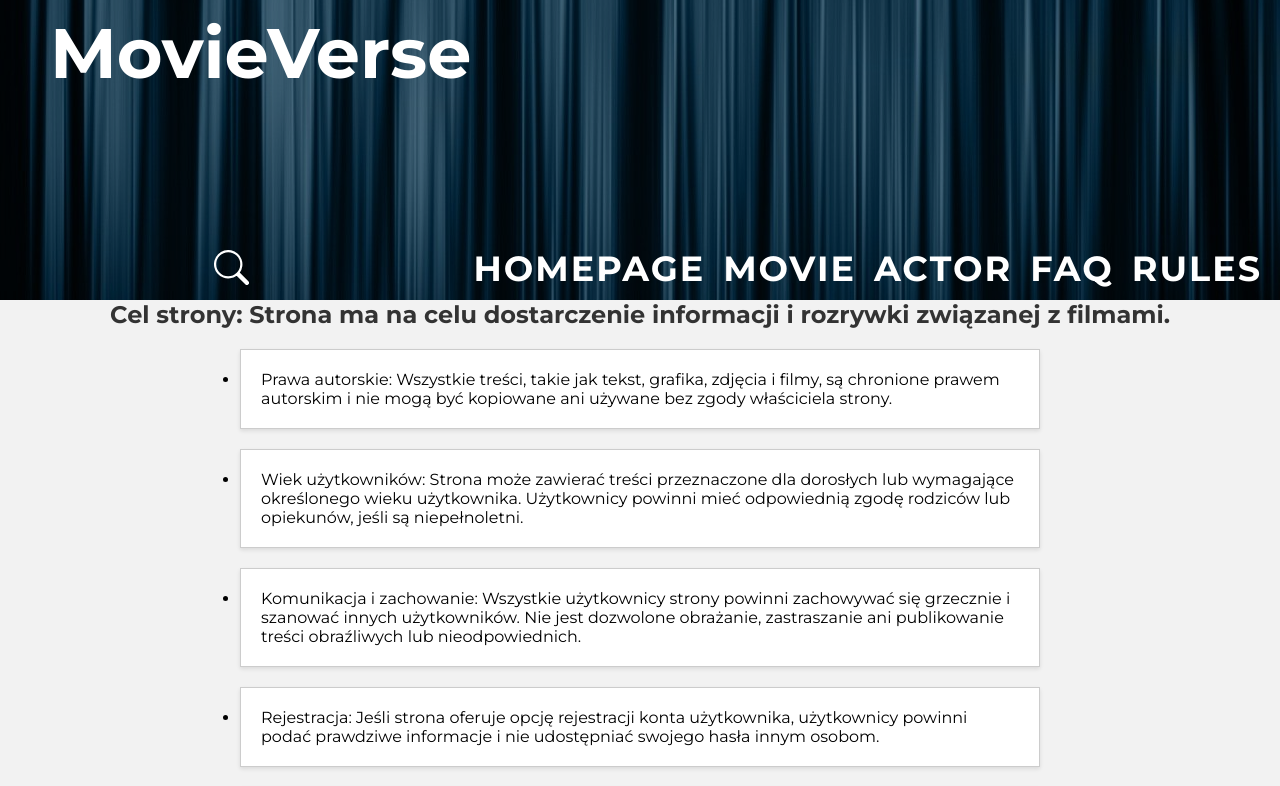
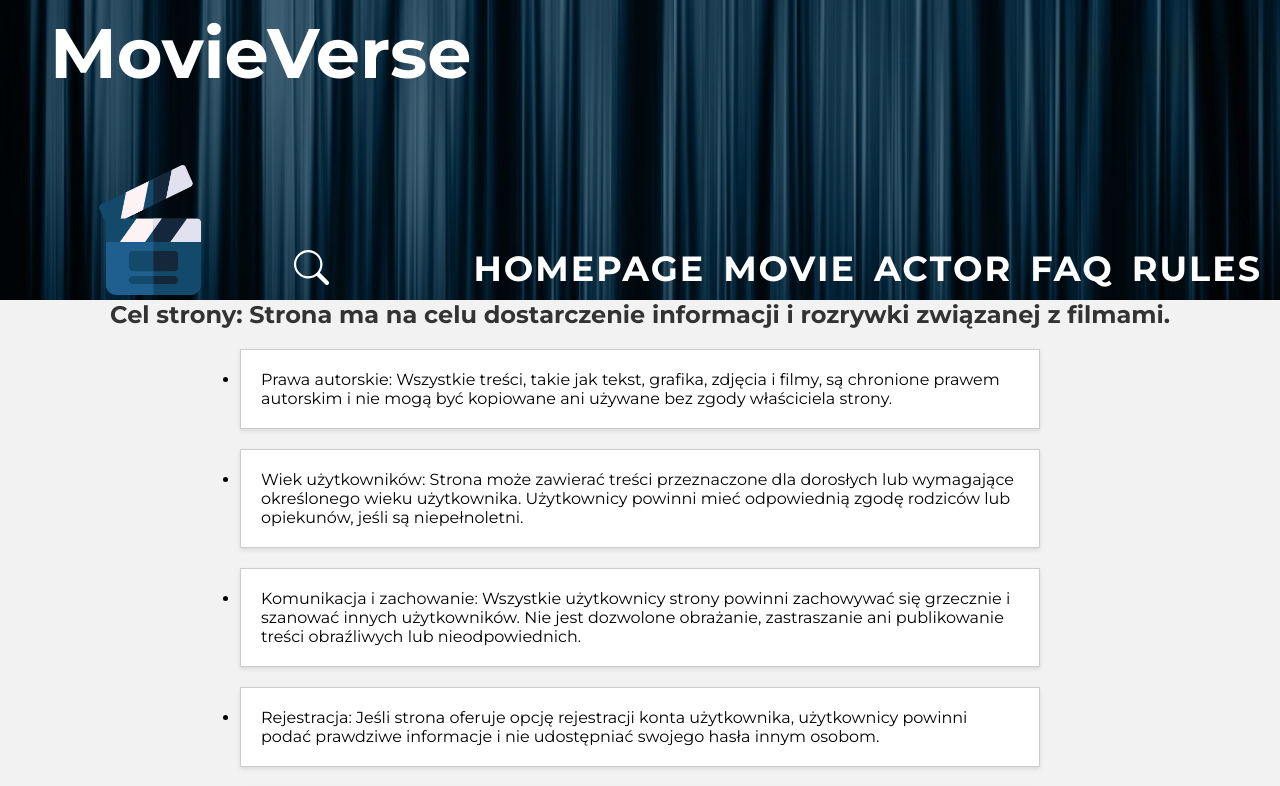
Before and after one commit to Rudolinka/MovieVerse, a React (Create React App) app: page /rules in a window 1280 px wide. Shown: the top 786 px of the page. Built offline with nearby package versions, Linux system fonts and the light colour scheme.

Commit message:
added logo to header

```diff
--- a/src/components/Header.js
+++ b/src/components/Header.js
@@ -2,12 +2,15 @@ import React from "react";
 // import { Link } from "react-router-dom";
 import * as Styled from "./Header.styles";
 import { BsSearch } from "react-icons/bs";
+import logo from "../img/klaps.png";
 
 const header = () => {
 	return (
 		<header>
 			<Styled.Wrapper>
 				<div>
+					<Styled.Clapper src={logo} />
+
 					<Styled.ComebackHp to="/">MovieVerse</Styled.ComebackHp>
 				</div>
 
--- a/src/components/Header.styles.js
+++ b/src/components/Header.styles.js
@@ -82,3 +82,14 @@ export const Search = styled.div`
 	color: white;
 	z-index: 1;
 `;
+
+export const Clapper = styled.img`
+	position: relative;
+	top: 150px;
+	left: 70px;
+	margin: 5px;
+	padding: 10px;
+	width: 150px;
+	height: 150px;
+	z-index: 1;
+`;
```
